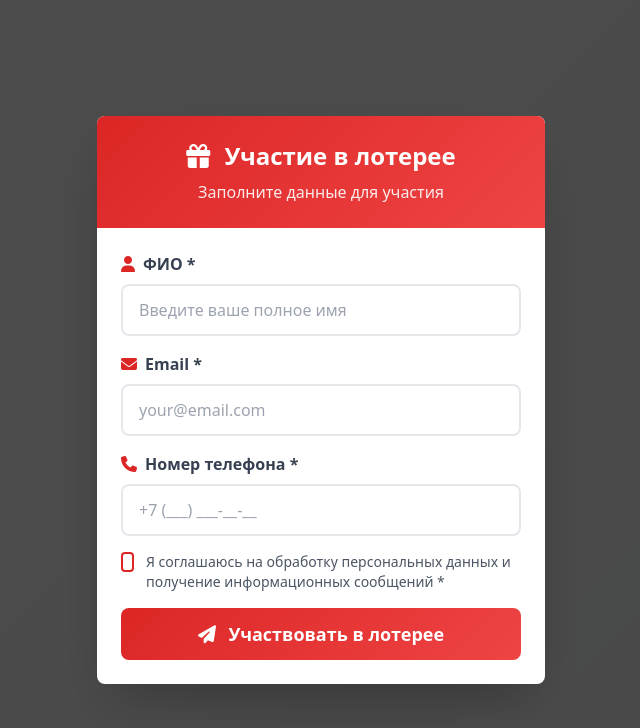
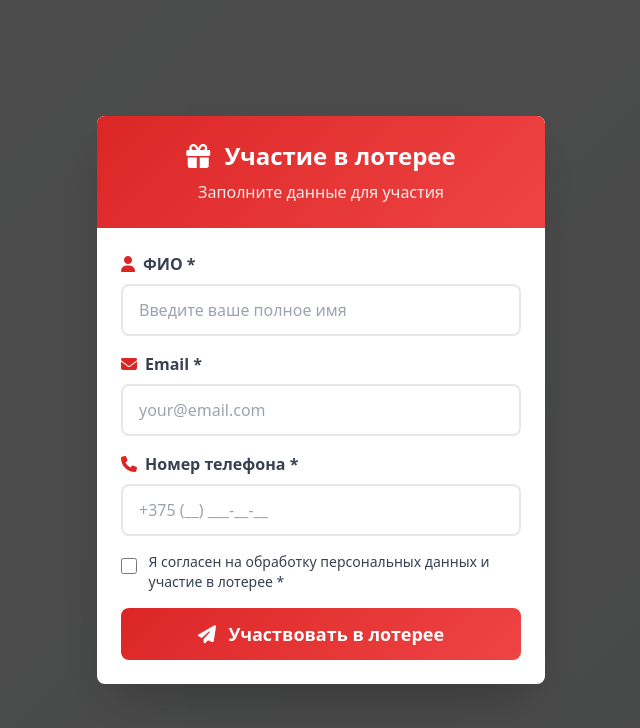
Before and after one commit to dasha2005lipskay-svg/lottery-website, a plain HTML site: page index.html in a window 1280 px wide. Shown: the whole page, without its empty margins (319-959 px from the left). Drawn offline with nearby package versions, Linux system fonts and the light colour scheme.

Commit message:
index.html

```diff
--- a/index.html
+++ b/index.html
@@ -142,18 +142,16 @@
                     </label>
                     <input type="tel" id="phone" name="phone" required
                            class="form-input w-full px-4 py-3 rounded-lg focus:outline-none"
-                           placeholder="+7 (___) ___-__-__">
+                           placeholder="+375 (__) ___-__-__">
                 </div>
 
-                <div class="flex items-start space-x-3 mt-6">
-                    <div class="checkbox-custom">
-                        <input type="checkbox" id="consent" name="consent" required>
-                        <span class="checkmark"></span>
-                    </div>
-                    <label for="consent" class="text-sm text-gray-600 cursor-pointer leading-5">
-                        Я соглашаюсь на обработку персональных данных и получение информационных сообщений *
+                                <div class="flex items-start space-x-3 mt-6">
+                    <input type="checkbox" id="dataProcessing" required class="checkbox-custom mt-1">
+                    <label for="dataProcessing" class="text-sm text-gray-700 cursor-pointer">
+                        Я согласен на обработку персональных данных и участие в лотерее *
                     </label>
                 </div>
+
 
                 <button type="submit"
                         class="w-full red-gradient text-white py-3 px-6 rounded-lg font-semibold text-lg transition-all duration-300 hover:shadow-lg transform hover:scale-105">
```
